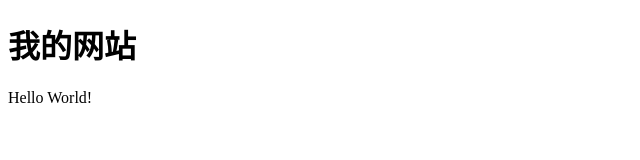
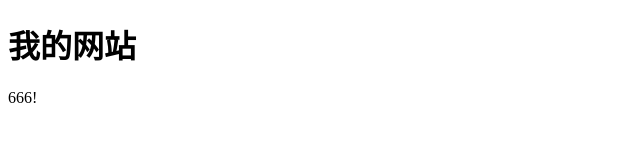
Before and after one commit to ouhaowei/zzz.github.io, a plain HTML site: page index.html in a window 1280 px wide. Shown: the full height of the page, 0-640 px from the left. Drawn offline with Linux system fonts and the light colour scheme.

Commit message:
Update index.html

```diff
--- a/index.html
+++ b/index.html
@@ -9,7 +9,7 @@
     <body>
         <h1>我的网站</h1>
         <div>
-            Hello World!
+            666!
         </div>
     </body>
 </html>
```
